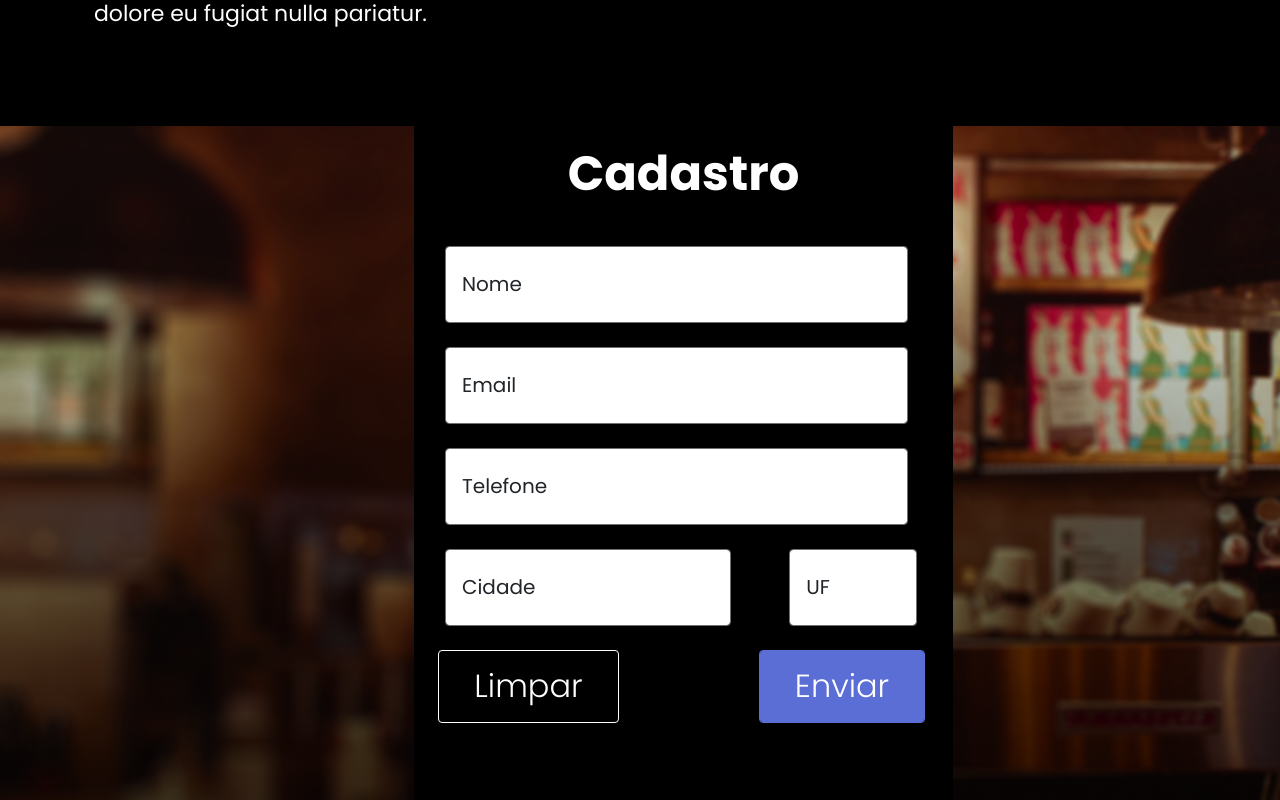
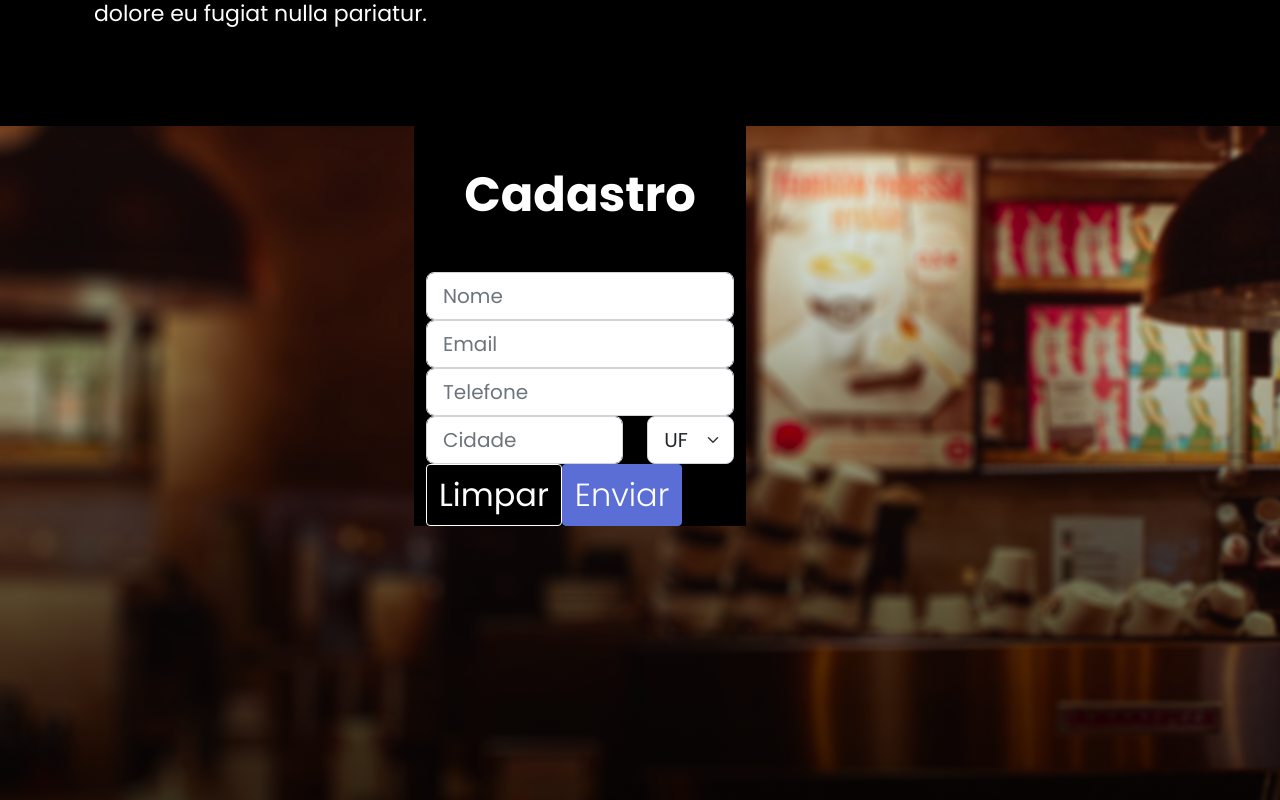
Before and after one commit to khalegjr/foodish-frontend, a React (Create React App) app: page / in a window 1280 px wide. Shown: the part 2180-2980 px from the top of the page. Built offline with nearby package versions, Linux system fonts and the light colour scheme.

Commit message:
refactor(session three): Estiliza o formulário

```diff
--- a/src/components/FormRegister/index.jsx
+++ b/src/components/FormRegister/index.jsx
@@ -1,6 +1,7 @@
 import React, { useState } from "react";
 import PropTypes from "prop-types";
-import { Button, Col, Form, Row } from "react-bootstrap";
+import { Col, Container, Form, Row } from "react-bootstrap";
+import { ButtonClear, ButtonSend } from "../ButtonsVariants";
 
 const FormRegister = () => {
   const [validated, setValidated] = useState(false);
@@ -16,50 +17,24 @@ const FormRegister = () => {
   };
   return (
     <>
+      <Container className="bg-secondary pt-2 pt-lg-4">
         <Form
-        style={{
-          /* UI Properties */
-          width: "539px",
-          height: "720px",
-          background: "#000000 0% 0% no-repeat padding-box",
-          opacity: "1",
-          textAlign: "center",
-        }}
           noValidate
           validated={validated}
           onSubmit={handleSubmit}
+          // className="w-100"
         >
-        <Row className="mb-3">
-          <h2
-            style={{
-              textAlign: "center",
-              font: "normal normal bold 48px/96px Poppins",
-              letterSpacing: " 0px",
-              color: "#FFFFFF",
-              opacity: "1",
-            }}
-          >
-            Cadastro
-          </h2>
+          <Row className="my-2 my-lg-3 pb-4 text-white text-center">
+            <h2>Cadastro</h2>
           </Row>
-        <Row className="mb-4">
-          <Form.Group as={Col} md="12" controlId="validationCustom01">
+          <Row className="input-form">
+            <Form.Group as={Col} lg={12} controlId="validationCustom01">
               <Form.Control
                 name="name"
                 required
                 type="text"
                 placeholder="Nome"
-              defaultValue="Nome"
                 size="lg"
-              style={{
-                width: "463px",
-                height: "77px",
-                /* UI Properties */
-                background: "#FFFFFF 0% 0% no-repeat padding-box",
-                border: "1px solid #707070",
-                borderRadius: "4px",
-                marginLeft: "31px",
-              }}
               />
               <Form.Control.Feedback type="invalid">
                 Erro no nome
@@ -67,24 +42,14 @@ const FormRegister = () => {
             </Form.Group>
           </Row>
 
-        <Row className="mb-4">
+          <Row className="input-form">
             <Form.Group as={Col} md="12" controlId="validationCustom01">
               <Form.Control
                 name="email"
                 required
                 type="email"
                 placeholder="Email"
-              defaultValue="Email"
                 size="lg"
-              style={{
-                width: "463px",
-                height: "77px",
-                /* UI Properties */
-                background: "#FFFFFF 0% 0% no-repeat padding-box",
-                border: "1px solid #707070",
-                borderRadius: "4px",
-                marginLeft: "31px",
-              }}
               />
               <Form.Control.Feedback type="invalid">
                 Email erro
@@ -92,23 +57,13 @@ const FormRegister = () => {
             </Form.Group>
           </Row>
 
-        <Row className="mb-4">
+          <Row className="input-form">
             <Form.Group as={Col} md="12" controlId="validationCustom01">
               <Form.Control
                 name="phone"
                 type="tel"
                 placeholder="Telefone"
-              defaultValue="Telefone"
                 size="lg"
-              style={{
-                width: "463px",
-                height: "77px",
-                /* UI Properties */
-                background: "#FFFFFF 0% 0% no-repeat padding-box",
-                border: "1px solid #707070",
-                borderRadius: "4px",
-                marginLeft: "31px",
-              }}
               />
               <Form.Control.Feedback type="invalid">
                 Erro telefone
@@ -116,45 +71,26 @@ const FormRegister = () => {
             </Form.Group>
           </Row>
 
-        <Row className="mb-4">
-          <Form.Group as={Col} md="8" controlId="validationCustom03">
+          <Row className="input-form">
+            <Form.Group as={Col} lg="8" controlId="validationCustom03">
               <Form.Control
                 name="city"
                 type="text"
                 placeholder="Cidade"
-              defaultValue="Cidade"
                 size="lg"
-              style={{
-                width: "286px",
-                height: "77px",
-                /* UI Properties */
-                background: "#FFFFFF 0% 0% no-repeat padding-box",
-                border: "1px solid #707070",
-                borderRadius: "4px",
-                marginLeft: "31px",
-              }}
               />
               <Form.Control.Feedback type="invalid">
                 Please provide a valid city.
               </Form.Control.Feedback>
             </Form.Group>
 
-          <Form.Group as={Col} md="4" controlId="validationCustom04">
+            <Form.Group as={Col} lg={4} controlId="validationCustom04">
               <Form.Select
                 aria-label="Default select example"
                 name="state"
                 type="text"
                 placeholder="Estado"
-              defaultValue="Estado"
                 size="lg"
-              style={{
-                width: "128px",
-                height: "77px",
-                /* UI Properties */
-                background: "#FFFFFF 0% 0% no-repeat padding-box",
-                border: "1px solid #707070",
-                borderRadius: "4px",
-              }}
               >
                 <option>UF</option>
                 <option value="1">One</option>
@@ -167,45 +103,23 @@ const FormRegister = () => {
             </Form.Group>
           </Row>
 
-        <Row className="mb-4 gap-4">
-          <Button
-            type="submit"
-            style={{
-              width: "181px",
-              height: "73px",
-              /* UI Properties */
-              border: "1px solid #FFFFFF",
-              background: "rgba(0 0 0 / .5)",
-              borderRadius: "4px",
-              textAlign: "center",
-              font: "normal normal 300 32px/48px Poppins",
-              letterSpacing: "0px",
-              color: "#FFFFFF",
-              marginLeft: "36px",
-            }}
-          >
+          {/*
+           * TODO: Alinhamento dos botões do form
+           * TODO: Form à esquerda depois a partir do lg
+           */}
+          <Row className="mb-4 gap-4 flex-grow-0 justify-content-between">
+            <Col className="align-align-items-center">
+              <ButtonClear type="button" size="xl" className="my-5">
                 Limpar
-          </Button>
+              </ButtonClear>
 
-          <Button
-            type="submit"
-            style={{
-              width: "166px",
-              height: "73px",
-              /* UI Properties */
-              background: "#5B6ED6 0% 0% no-repeat padding-box",
-              borderRadius: "4px",
-              textAlign: "center",
-              font: "normal normal 300 32px/48px Poppins",
-              letterSpacing: "0px",
-              color: "#FFFFFF",
-              marginLeft: "116px",
-            }}
-          >
+              <ButtonSend lg={6} variant="primary" type="submit">
                 Enviar
-          </Button>
+              </ButtonSend>
+            </Col>
           </Row>
         </Form>
+      </Container>
     </>
   );
 };
```
Lines whose indentation alone changed are shown as unchanged.
